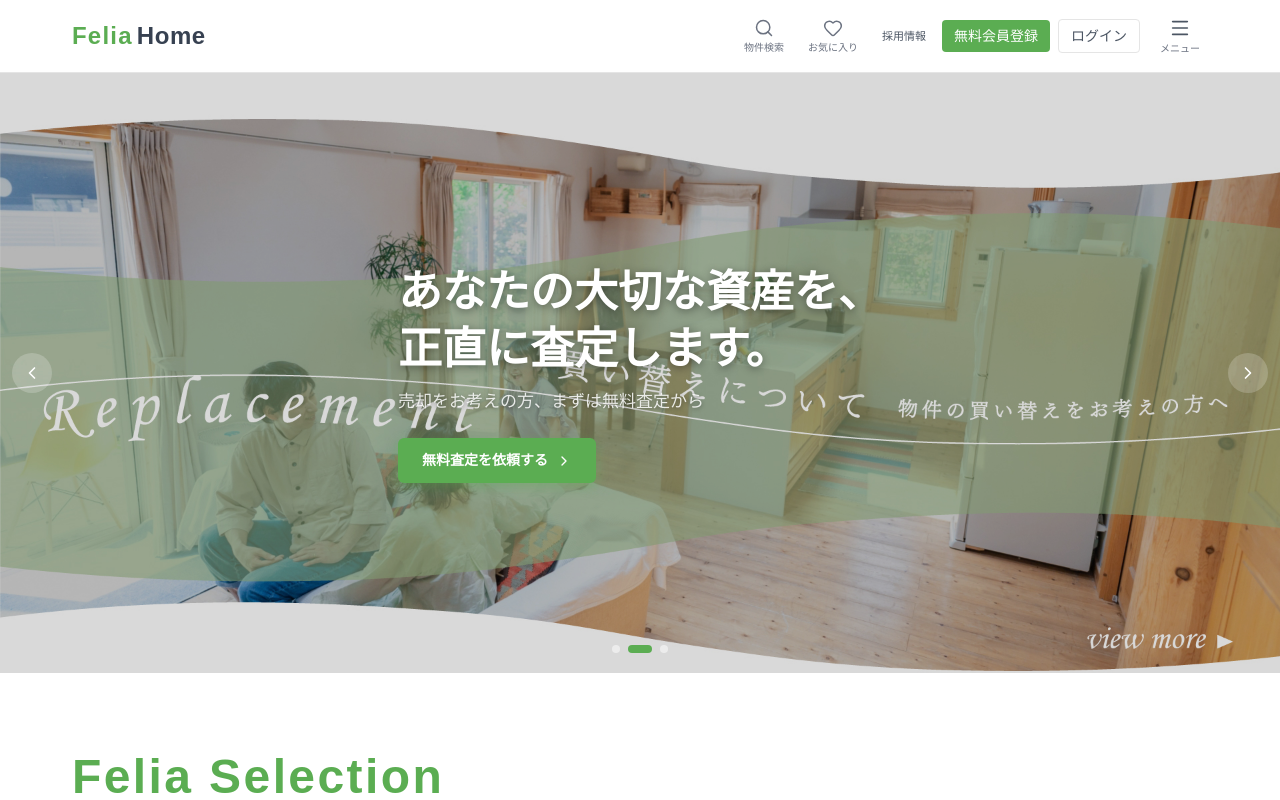
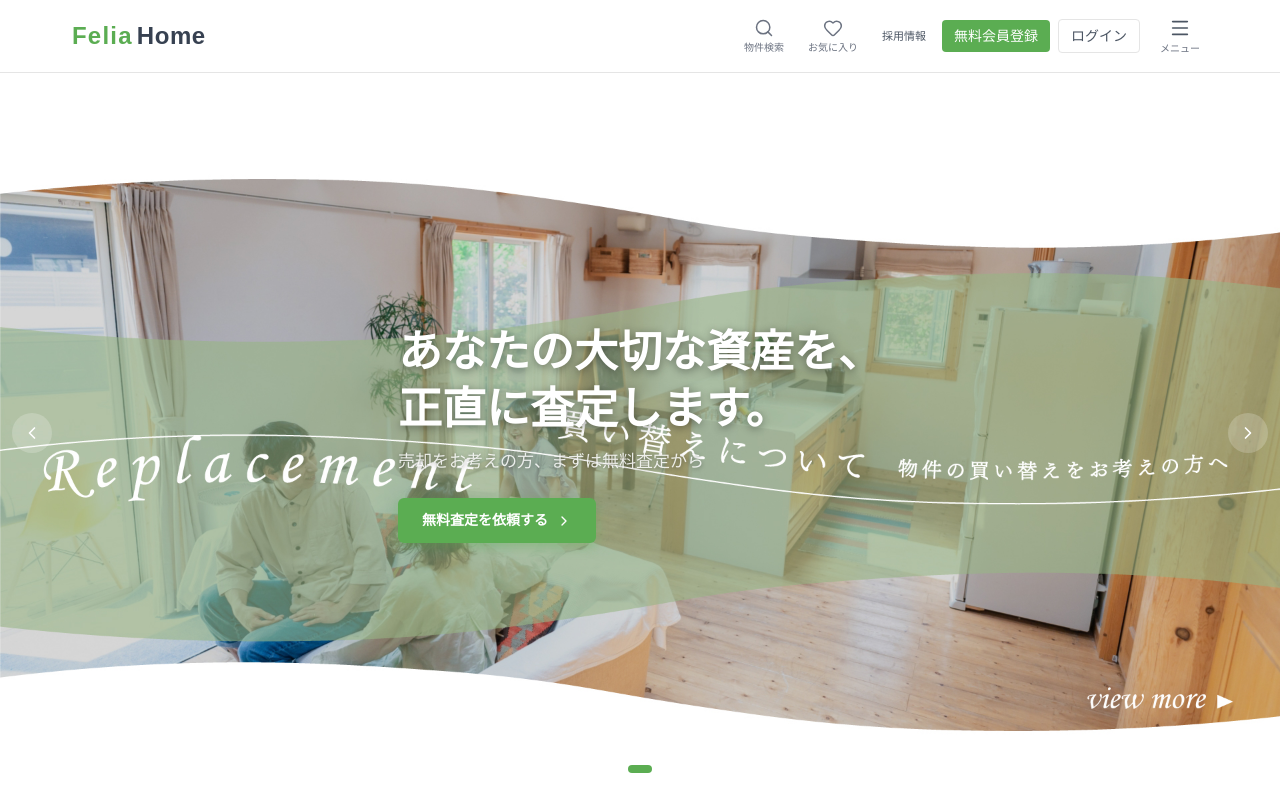
Before and after one commit to felia-home/felia-home-web, a Next.js app: page / in a window 1280 px wide. Shown: the top 800 px of the page. Built offline with nearby package versions, Linux system fonts and the light colour scheme; no server answers.

Commit message:
fix: remove hero overlay, fix banner click, fix free banner API endpoint

```diff
--- a/components/home/FreeBannerSection.tsx
+++ b/components/home/FreeBannerSection.tsx
@@ -9,6 +9,8 @@ export async function FreeBannerSection() {
   } catch {
     // Admin API 未起動時はスキップ
   }
+
+  console.log("FreeBanners:", banners);
 
   const visible = banners
     .filter((b) => !!b.image_url)
--- /dev/null
+++ b/components/home/FullWidthBannerItem.tsx
@@ -0,0 +1,45 @@
+// components/home/FullWidthBannerItem.tsx
+"use client";
+
+import { useState } from "react";
+import Image from "next/image";
+import type { Banner } from "@/lib/api";
+
+export function FullWidthBannerItem({ banner }: { banner: Banner }) {
+  const [hovered, setHovered] = useState(false);
+
+  if (!banner.image_url) return null;
+
+  const inner = (
+    <div style={{ display: "block", width: "100%", overflow: "hidden" }}>
+      <Image
+        src={banner.image_url}
+        alt={banner.title || "バナー"}
+        width={1920}
+        height={400}
+        style={{ display: "block", width: "100%", height: "auto" }}
+      />
+    </div>
+  );
+
+  if (!banner.link_url) return inner;
+
+  return (
+    <a
+      href={banner.link_url}
+      target={banner.link_target === "_blank" ? "_blank" : "_self"}
+      rel={banner.link_target === "_blank" ? "noopener noreferrer" : undefined}
+      onMouseEnter={() => setHovered(true)}
+      onMouseLeave={() => setHovered(false)}
+      style={{
+        display: "block",
+        cursor: "pointer",
+        textDecoration: "none",
+        opacity: hovered ? 0.85 : 1,
+        transition: "opacity 0.2s ease",
+      }}
+    >
+      {inner}
+    </a>
+  );
+}
--- a/components/home/FullWidthBannerSection.tsx
+++ b/components/home/FullWidthBannerSection.tsx
@@ -1,7 +1,6 @@
 // components/home/FullWidthBannerSection.tsx
-import Image from "next/image";
-import { getBanners } from "@/lib/api";
-import type { Banner } from "@/lib/api";
+import { getBanners, type Banner } from "@/lib/api";
+import { FullWidthBannerItem } from "./FullWidthBannerItem";
 
 export async function FullWidthBannerSection() {
   let banners: Banner[] = [];
@@ -18,43 +17,10 @@ export async function FullWidthBannerSection() {
           {banners
             .sort((a, b) => a.sort_order - b.sort_order)
             .map((banner) => (
-              <FullWidthBanner key={banner.id} banner={banner} />
+              <FullWidthBannerItem key={banner.id} banner={banner} />
             ))}
         </div>
       </div>
     </section>
   );
 }
-
-function FullWidthBanner({ banner }: { banner: Banner }) {
-  if (!banner.image_url) return null;
-
-  const inner = (
-    <div style={{ display: "block", width: "100%", overflow: "hidden" }}>
-      <Image
-        src={banner.image_url}
-        alt={banner.title || "バナー"}
-        width={1920}
-        height={400}
-        style={{ display: "block", width: "100%", height: "auto" }}
-      />
-    </div>
-  );
-
-  if (!banner.link_url) return inner;
-
-  return (
-    <a
-      href={banner.link_url}
-      target={banner.link_target === "_blank" ? "_blank" : "_self"}
-      rel={banner.link_target === "_blank" ? "noopener noreferrer" : undefined}
-      style={{
-        display: "block",
-        cursor: "pointer",
-        textDecoration: "none",
-      }}
-    >
-      {inner}
-    </a>
-  );
-}
--- a/components/home/HeroSliderClient.tsx
+++ b/components/home/HeroSliderClient.tsx
@@ -60,12 +60,12 @@ export function HeroSliderClient({ slides }: HeroSliderClientProps) {
       style={{
         position: "relative",
         width: "100%",
-        height: "clamp(280px, 50vw, 600px)",
+        backgroundColor: "#1a1a1a",
         overflow: "hidden",
-        backgroundColor: "#1a1a1a",
       }}
     >
-      {/* スライド群 */}
+      {/* スライド群（gridで重ねて高さはimageに合わせる） */}
+      <div style={{ display: "grid" }}>
         {slides.map((slide, index) => (
           <SlideItem
             key={slide.id}
@@ -73,6 +73,7 @@ export function HeroSliderClient({ slides }: HeroSliderClientProps) {
             isActive={index === current}
           />
         ))}
+      </div>
 
       {/* 左矢印 */}
       {total > 1 && (
@@ -176,10 +177,11 @@ function SlideItem({
   return (
     <div
       style={{
-        position: "absolute",
-        inset: 0,
+        gridRow: "1",
+        gridColumn: "1",
         opacity: isActive ? 1 : 0,
         transition: "opacity 0.7s ease",
+        position: "relative",
       }}
     >
       {/* 背景（画像 or グラデーション） */}
@@ -187,29 +189,20 @@ function SlideItem({
         <Image
           src={slide.image}
           alt={slide.catchCopy.replace("\n", " ")}
-          fill
-          style={{ objectFit: "cover" }}
+          width={1920}
+          height={1080}
+          style={{ display: "block", width: "100%", height: "auto" }}
           priority
           sizes="100vw"
         />
       ) : (
         <div
           style={{
-            position: "absolute",
-            inset: 0,
+            aspectRatio: "16/7",
             background: slide.gradient,
           }}
         />
       )}
-
-      {/* オーバーレイ */}
-      <div
-        style={{
-          position: "absolute",
-          inset: 0,
-          backgroundColor: "rgba(0,0,0,0.15)",
-        }}
-      />
 
       {/* 画像全体リンク（link_url がある場合） */}
       {slide.buttonHref && (
--- a/lib/api.ts
+++ b/lib/api.ts
@@ -137,6 +137,7 @@ export async function getFreeBanners(): Promise<Banner[]> {
       "/api/hp/banners",
       { next: { revalidate: 60 } }
     );
+    console.log("FreeBanner API response:", JSON.stringify(res).substring(0, 200));
     return res.banners ?? [];
   } catch {
     return [];
```
Lines whose indentation alone changed are shown as unchanged.
